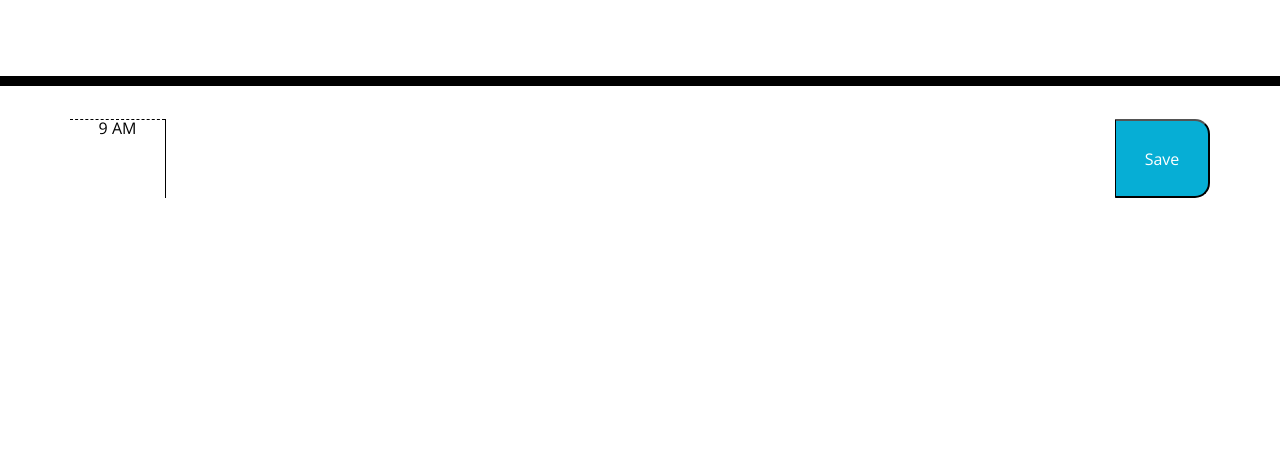
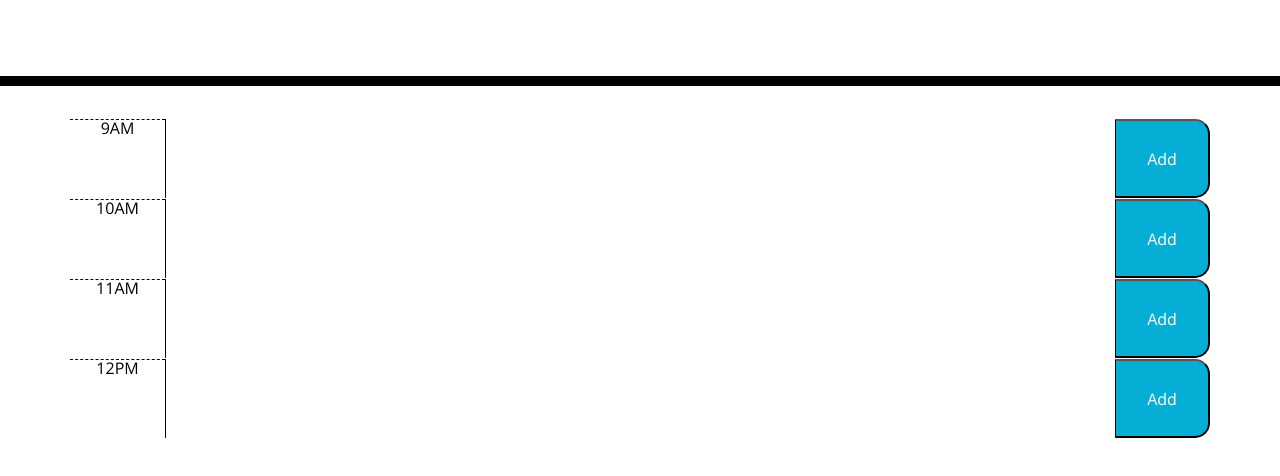
Before and after one commit to lc-mar/Sparkles-Day-Planner, a plain HTML site: page Develop/index.html in a window 1280 px wide. Shown: the part 182-658 px from the top of the page. Drawn offline with nearby package versions, Linux system fonts and the light colour scheme.

Commit message:
added morning hours and buttons

```diff
--- a/Develop/index.html
+++ b/Develop/index.html
@@ -30,9 +30,24 @@
     </header>
     <div class="container">
       <div class="row time-block" id="9">
-        <div class="col-1 hour">9 AM</div>
+        <div class="col-1 hour">9AM</div>
         <textarea class="col-10 schedule"></textarea>
-        <button class="col-1 saveBtn">Save</button>
+        <button class="col-1 saveBtn">Add</button>
+      </div>
+      <div class="row time-block" id="10">
+        <div class="col-1 hour">10AM</div>
+        <textarea class="col-10 schedule"></textarea>
+        <button class="col-1 saveBtn">Add</button>
+      </div>
+      <div class="row time-block" id="11">
+        <div class="col-1 hour">11AM</div>
+        <textarea class="col-10 schedule"></textarea>
+        <button class="col-1 saveBtn">Add</button>
+      </div>
+      <div class="row time-block" id="12">
+        <div class="col-1 hour">12PM</div>
+        <textarea class="col-10 schedule"></textarea>
+        <button class="col-1 saveBtn">Add</button>
       </div>
     </div>
 
```
